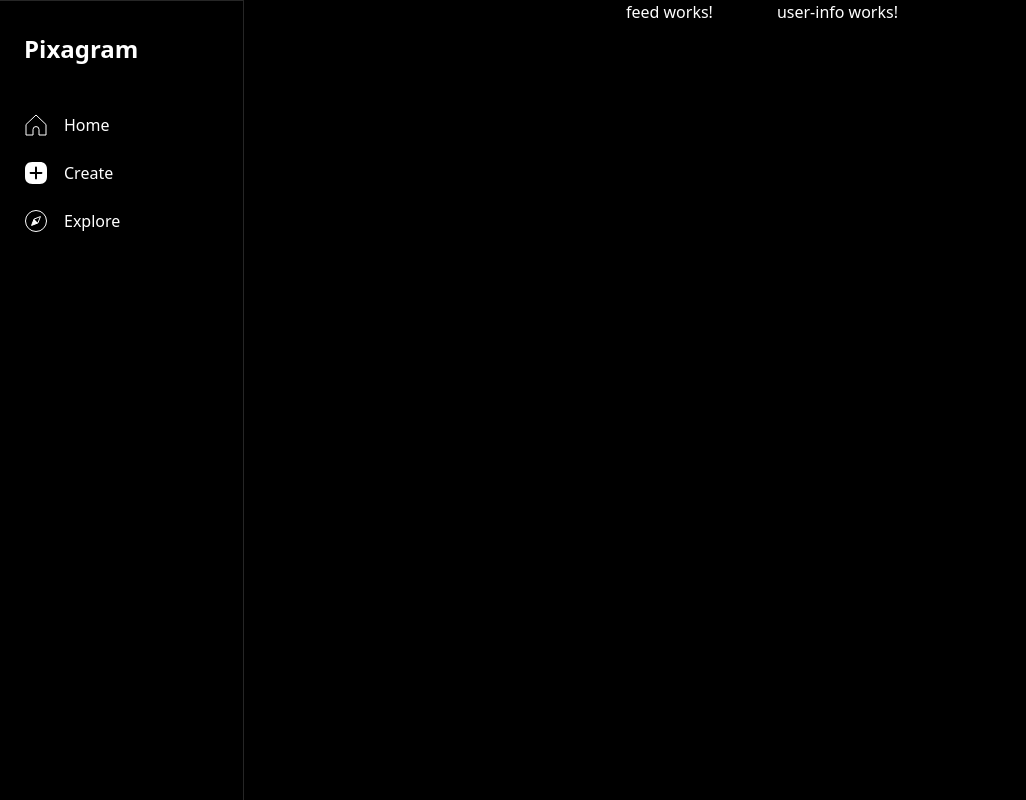
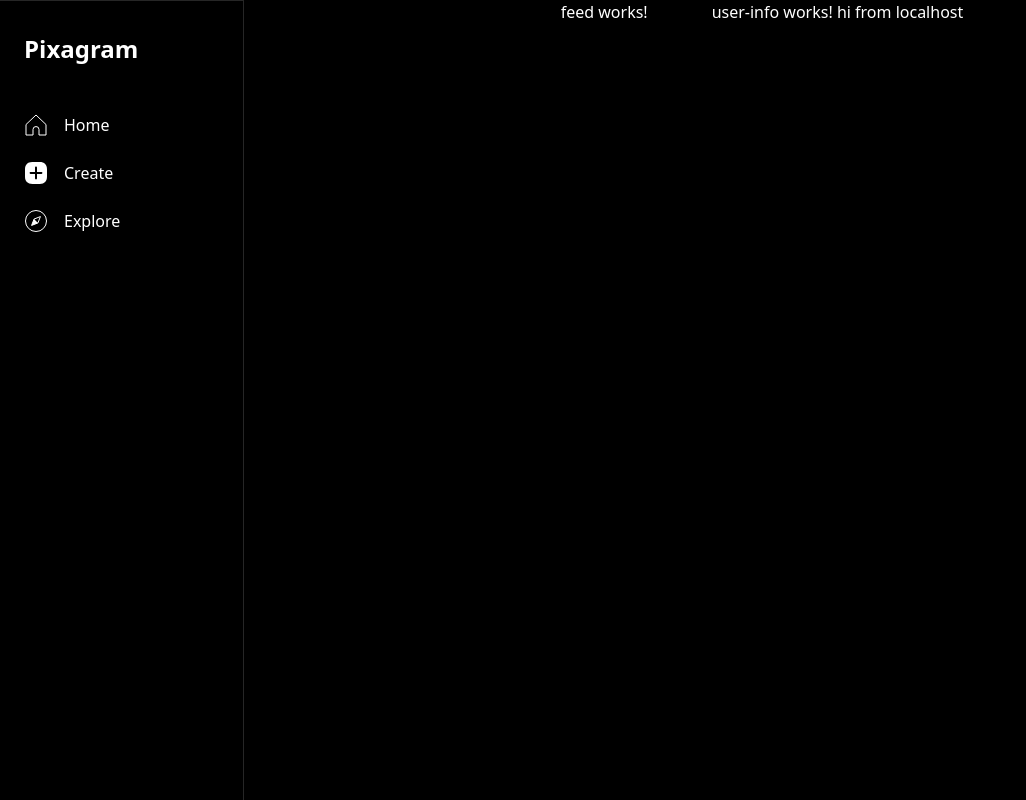
Before and after one commit to bmark210/pixagram, an Angular app: page / in a window 1280 px wide. Shown: the whole page, without its empty margins (0-1026 px from the left). Built offline with nearby package versions, Linux system fonts and the light colour scheme.

Commit message:
fix adaptive styles

```diff
--- a/src/app/app.component.html
+++ b/src/app/app.component.html
@@ -1,6 +1,6 @@
-<div class="relative flex dark:bg-black dark:text-white min-h-[100vh]">
+<div class="relative flex h-[100svh] dark:bg-black dark:text-white">
   <app-sidebar></app-sidebar>
-  <div class="flex-1 flex justify-center">
+  <div class="flex-grow flex justify-center">
     <router-outlet></router-outlet>
     <app-user-info class="ps-16"></app-user-info>
   </div>
--- a/src/app/layouts/sidebar/sidebar.component.html
+++ b/src/app/layouts/sidebar/sidebar.component.html
@@ -1,28 +1,25 @@
 <nav
-  class="absolute bottom-0 left-0 right-0 md:static md:flex md:flex-col w-full h-min md:h-full flex-col lg+:w-[244px] p-0 md:pt-2 md:px-3 md:pb-5 cursor-pointer border-t md:border-r border-main-seporator"
->
+  class="absolute bottom-0 md:static md:flex md:flex-col w-full md:h-full flex-col lg+:w-[244px] p-0 md:pt-2 md:px-3 md:pb-5 cursor-pointer border-t md:border-r border-main-seporator">
   <div class="hidden md:block px-3 pt-6 pb-4 mb-5">
     <h1 class="text-2xl font-bold hidden lg+:block">Pixagram</h1>
   </div>
-  <div class="flex flex-row justify-around md:justify-normal md:flex-col w-full flex-grow h-full">
+  <div
+    class="flex flex-row justify-around md:justify-normal md:flex-col w-full flex-grow h-full">
     <button
       (click)="changeSection('home')"
-      class="md:w-full flex py-3 md:my-1 px-3 lg+:py-2 rounded-md md:hover:bg-gray-500 transition-all"
-    >
+      class="md:w-full flex py-3 md:my-1 px-3 lg+:py-2 rounded-md md:hover:bg-gray-500 transition-all">
       <home-icon [isActive]="currentSection === 'home'" />
       <p class="pl-4 hidden lg+:block">Home</p>
     </button>
     <button
       (click)="changeSection('create')"
-      class="md:w-full flex md:my-1 px-3 py-3 lg+:py-2 rounded-md md:hover:bg-gray-500 transition-all"
-    >
+      class="md:w-full flex md:my-1 px-3 py-3 lg+:py-2 rounded-md md:hover:bg-gray-500 transition-all">
       <create [isActive]="currentSection === 'create'" />
       <p class="pl-4 hidden lg+:block">Create</p>
     </button>
     <button
       (click)="changeSection('explore')"
-      class="md:w-full flex md:my-1 px-3 py-3 lg+:py-2 rounded-md md:hover:bg-gray-500 transition-all"
-    >
+      class="md:w-full flex md:my-1 px-3 py-3 lg+:py-2 rounded-md md:hover:bg-gray-500 transition-all">
       <app-explore-icon [isActive]="currentSection === 'explore'" />
       <p class="pl-4 hidden lg+:block">Explore</p>
     </button>
--- a/src/app/layouts/user-info/user-info.component.html
+++ b/src/app/layouts/user-info/user-info.component.html
@@ -1 +1 @@
-<p>user-info works!</p>
+<p>user-info works! hi from localhost</p>
```
